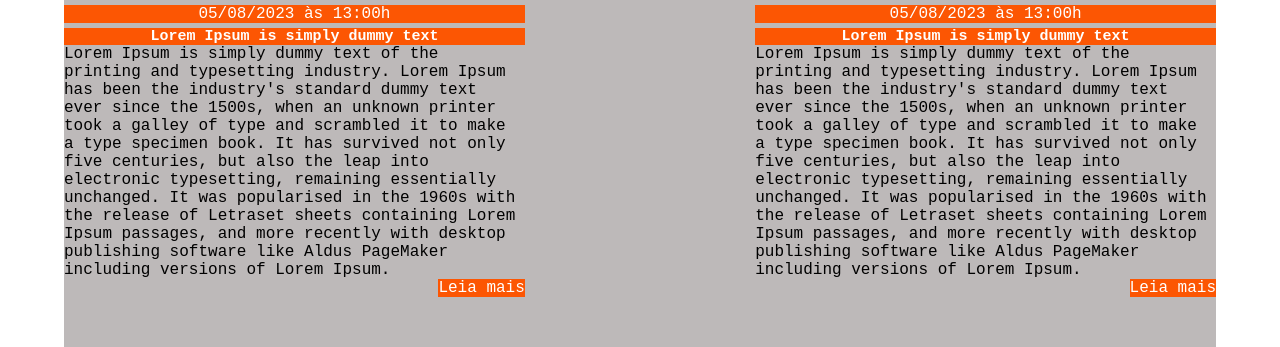
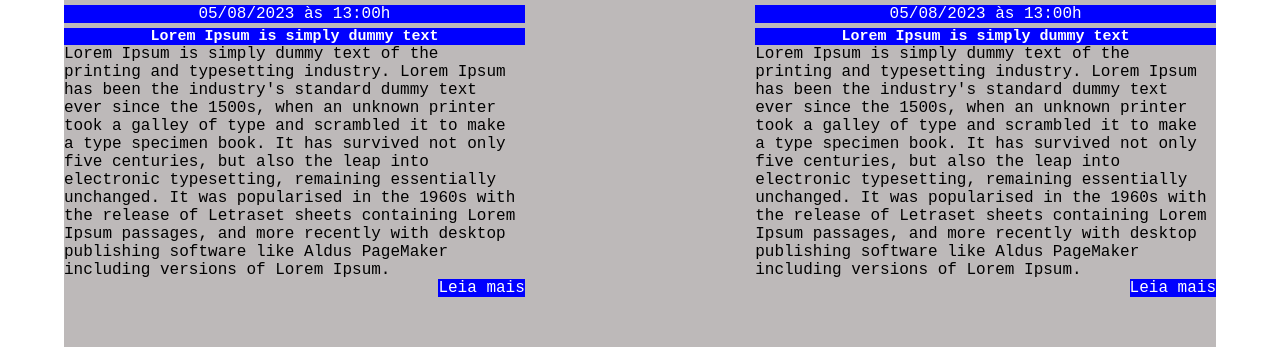
Before and after one commit to Robertopradojr/curso_ebac_frontend, a plain HTML site: page portalnoticia.html in a window 1280 px wide. Shown: the part 1234-1581 px from the top of the page. Drawn offline with Linux system fonts and the light colour scheme.

Commit message:
Update portalnoticia.html

```diff
--- a/portalnoticia.html
+++ b/portalnoticia.html
@@ -49,27 +49,27 @@
             </div>
     </section>
     <section class="entretenimento" >
-        <h2 class="tipo">Tecnologia</h2>
+        <h2 class="tipo" style="color: blue;background:gray">Tecnologia</h2>
             <div class="container2">
                 <article class="article">
 
                     <img src="https://www.guardti.com.br/blog/wp-content/uploads/2019/09/original-658daa6f72dd77c981efaff318e4cc33.jpg">
-                    <header><time class="tempo">05/08/2023 às 13:00h</time></header>
-                    <h2>Lorem Ipsum is simply dummy text</h2>
+                    <header><time class="tempo" style="background-color: blue;">05/08/2023 às 13:00h</time></header>
+                    <h2 style="background-color: blue;">Lorem Ipsum is simply dummy text</h2>
                     <p>Lorem Ipsum is simply dummy text of the printing and typesetting industry. Lorem Ipsum has been the industry's standard dummy text ever since the 1500s, when an unknown
                     printer took a galley of type and scrambled it to make a type specimen book. It has survived not only five centuries, but also the leap into electronic typesetting, remaining essentially unchanged.
                     It was popularised in the 1960s with the release of Letraset sheets containing Lorem Ipsum passages, and more recently with desktop publishing software like Aldus PageMaker including versions of Lorem Ipsum.</p>
-                    <div class="centralizarleiamais"><span><a href="" class="leiamais">Leia mais</a></span></div>
+                    <div class="centralizarleiamais"><span><a href="" class="leiamais" style="background-color: blue;">Leia mais</a></span></div>
                 </article>
-                <article class="article">
+                <article class="article" >
 
                     <img src="https://img.freepik.com/vetores-premium/fundo-de-tecnologia-com-dados-digitais-de-alta-tecnologia_29971-1153.jpg?w=2000">
-                    <header><time class="tempo">05/08/2023 às 13:00h</time></header>
-                    <h2>Lorem Ipsum is simply dummy text</h2>
+                    <header><time class="tempo"style="background-color: blue;">05/08/2023 às 13:00h</time></header>
+                    <h2 style="background-color: blue;">Lorem Ipsum is simply dummy text</h2>
                     <p>Lorem Ipsum is simply dummy text of the printing and typesetting industry. Lorem Ipsum has been the industry's standard dummy text ever since the 1500s, when an unknown
                     printer took a galley of type and scrambled it to make a type specimen book. It has survived not only five centuries, but also the leap into electronic typesetting, remaining essentially unchanged.
                     It was popularised in the 1960s with the release of Letraset sheets containing Lorem Ipsum passages, and more recently with desktop publishing software like Aldus PageMaker including versions of Lorem Ipsum.</p>
-                    <div class="centralizarleiamais"><span><a href="" class="leiamais">Leia mais</a></span></div>
+                    <div class="centralizarleiamais"><span><a href="" class="leiamais" style="background-color: blue;">Leia mais</a></span></div>
                 </article>
             </div>
             <footer class="rodape" >Todos os direitos reservados</footer>
```
